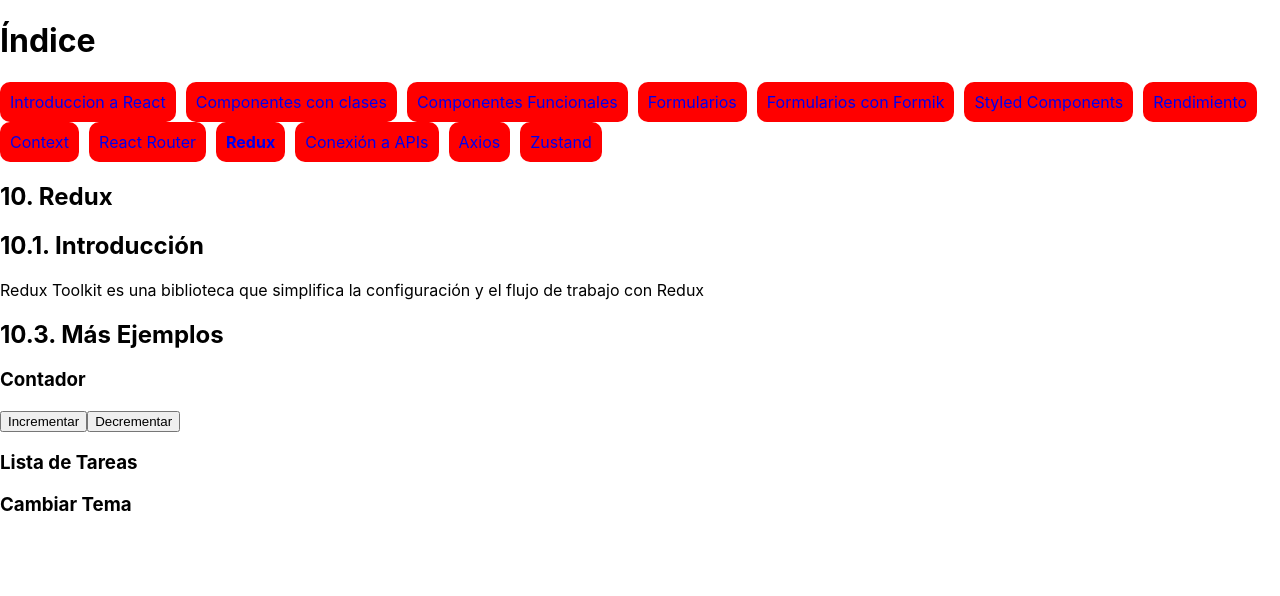
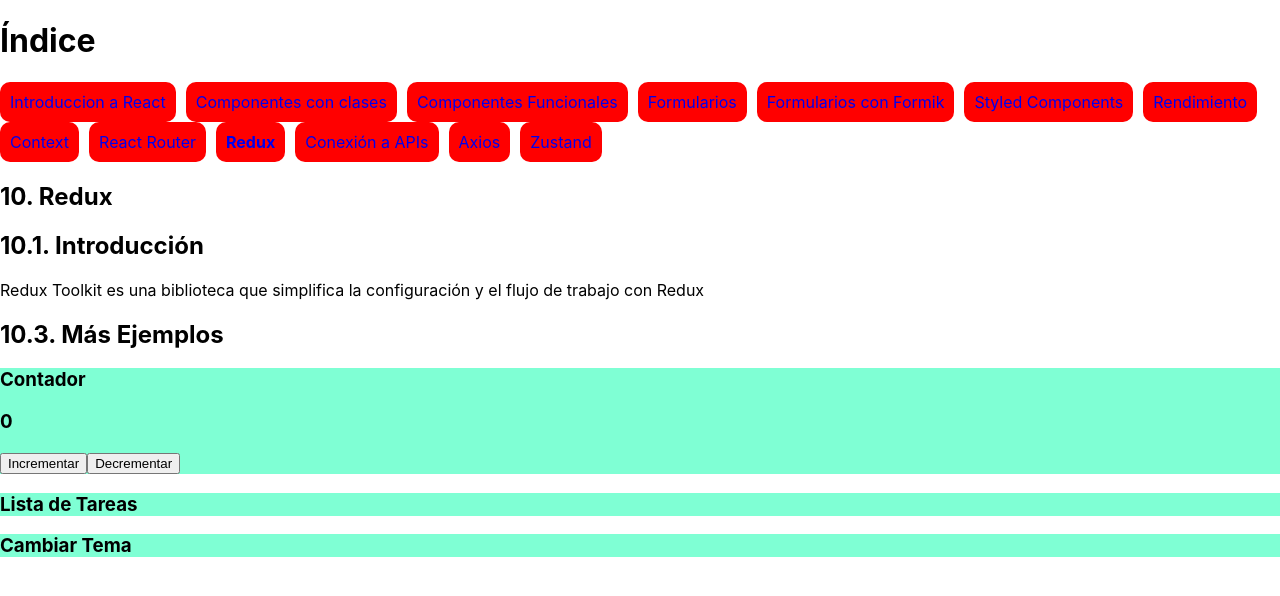
Before and after one commit to JuananA1000/AprendeReact, a React (Create React App) app: page /intro-t10 in a window 1280 px wide. Shown: the top 596 px of the page. Built offline with nearby package versions, Linux system fonts and the light colour scheme; no server answers.

Commit message:
Añadir counterSlice

```diff
--- a/src/10_Redux/3_Mas_ejemplos.js
+++ b/src/10_Redux/3_Mas_ejemplos.js
@@ -1,24 +1,34 @@
 import { increment, decrement } from './store/counterSlice';
 import { useDispatch, useSelector } from 'react-redux';
+import { useState } from 'react';
+import { addTask, removeTask } from './store/tasksSlice';
+
 export default function MasEjemplos() {
   const dispatch = useDispatch();
-  // const count = useSelector((state) => state.counter.count);
+  const contador = useSelector((state) => state.counter.count);
+  // const tasks = useSelector((state) => state);
+  const [newTask, setNewTask] = useState('');
 
+  const handleAddTask = () => {
+    dispatch(addTask(newTask));
+    setNewTask('');
+  };
   return (
     <div>
       <h2>10.3. Más Ejemplos</h2>
 
-      <div>
+      <div style={{ backgroundColor: 'aquamarine' }}>
         <h3>Contador </h3>
+        <h3>{contador} </h3>
         <button onClick={() => dispatch(increment())}>Incrementar</button>
         <button onClick={() => dispatch(decrement())}>Decrementar</button>
       </div>
 
-      <div>
+      <div style={{ backgroundColor: 'aquamarine' }}>
         <h3>Lista de Tareas</h3>
       </div>
 
-      <div>
+      <div style={{ backgroundColor: 'aquamarine' }}>
         <h3>Cambiar Tema</h3>
       </div>
     </div>
--- a/src/10_Redux/store/counterSlice.js
+++ b/src/10_Redux/store/counterSlice.js
@@ -3,12 +3,18 @@ import { createSlice } from '@reduxjs/toolkit';
 const initialState = {
   count: 0,
 };
+
 const counterSlice = createSlice({
   name: 'counter',
   initialState,
+
   reducers: {
     increment: (state) => {
       state.count += 1;
+    },
+
+    decrement: (state) => {
+      state.count -= 1;
     },
   },
 });
--- a/src/10_Redux/store/store.js
+++ b/src/10_Redux/store/store.js
@@ -1,10 +1,15 @@
 import { configureStore } from '@reduxjs/toolkit';
-import userReducer from './userSlice';
+import userSlice from './userSlice';
+import counterSlice from './counterSlice';
 // El store es un objeto que actúa como un almacén centralizado para todos los estados de una aplicación.
 
 export const store = configureStore({
-  // Los reducers toman la acción y el estado actual del "store" y calculan un nuevo estado
+  /*
+    Cada reducer que construyamos, lo guardaremos en el store.
+    Los reducers toman la acción y el estado actual del "store" y calculan un nuevo estado
+  */
   reducer: {
-    user: userReducer
+    user: userSlice,
+    counter: counterSlice,
   },
 });
```
